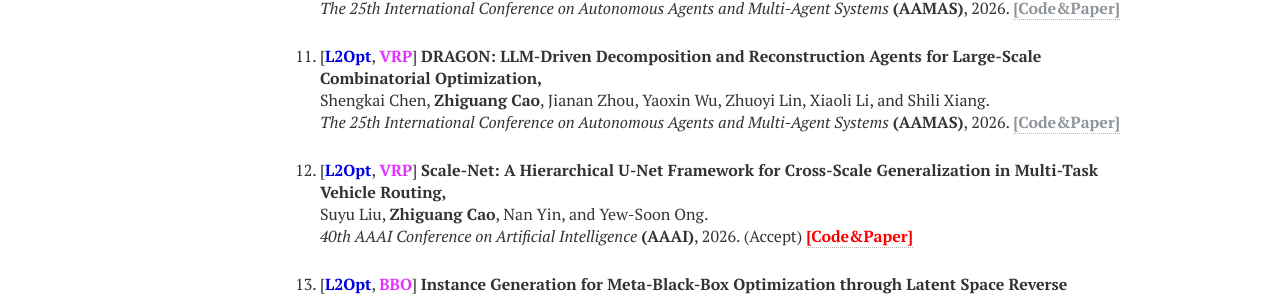
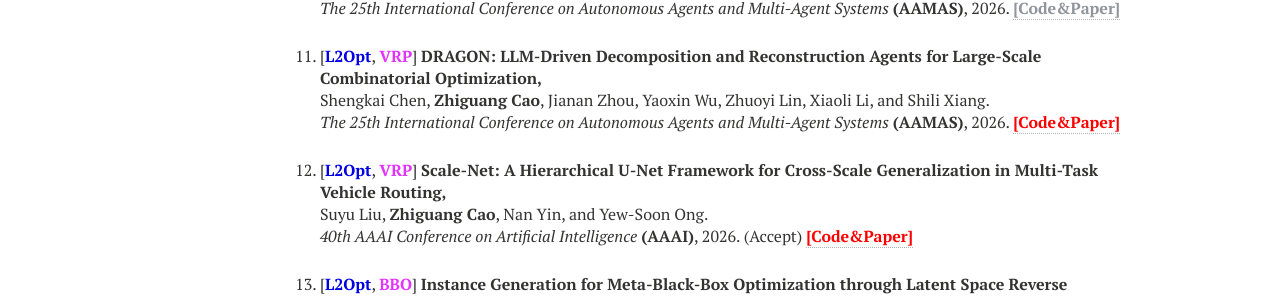
Before and after one commit to zhiguangcaosg/zhiguangcaosg.github.io, a Jekyll site: the page built from publications.md, in a window 1280 px wide. Shown: the part 1138-1436 px from the top of the page. Built offline with Jekyll 4.4.1, drawn with Linux system fonts in a browser that asks for light colours; nearby versions of some CDN libraries.

Commit message:
Update publications.html

```diff
--- a/_layouts/publications.html
+++ b/_layouts/publications.html
@@ -176,7 +176,7 @@ div.bibtex pre { font-size: 75%; overflow: auto;  width: 100%; padding: 0em 0em;
 <p>
 [<font color="#0000E3"><b>L2Opt</b></font>, <font color="#E333FF"><b>VRP</b></font>] <b>DRAGON: LLM-Driven Decomposition and Reconstruction Agents for Large-Scale Combinatorial Optimization,</b>
 <br> Shengkai Chen, <b>Zhiguang Cao</b>, Jianan Zhou, Yaoxin Wu, Zhuoyi Lin, Xiaoli Li, and Shili Xiang.<br>
-<i>The 25th International Conference on Autonomous Agents and Multi-Agent Systems</i> <b>(AAMAS)</b>, 2026. <a href="https://zhiguangcaosg.github.io/publications/"> <font color="#8F959A"><b>[Code&Paper]</b> </font></a>
+<i>The 25th International Conference on Autonomous Agents and Multi-Agent Systems</i> <b>(AAMAS)</b>, 2026.  <a href="https://github.com/skychan/DARGON" target="_blank"> <font color="#FF0000"><b>[Code&Paper]</b> </font></a>
 </p>
 </li>
 
```
